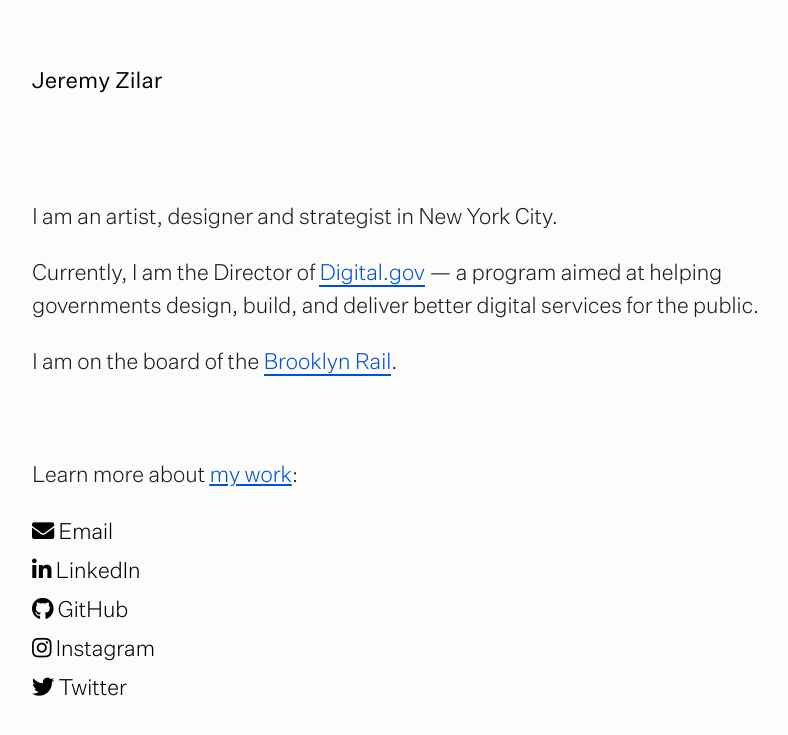
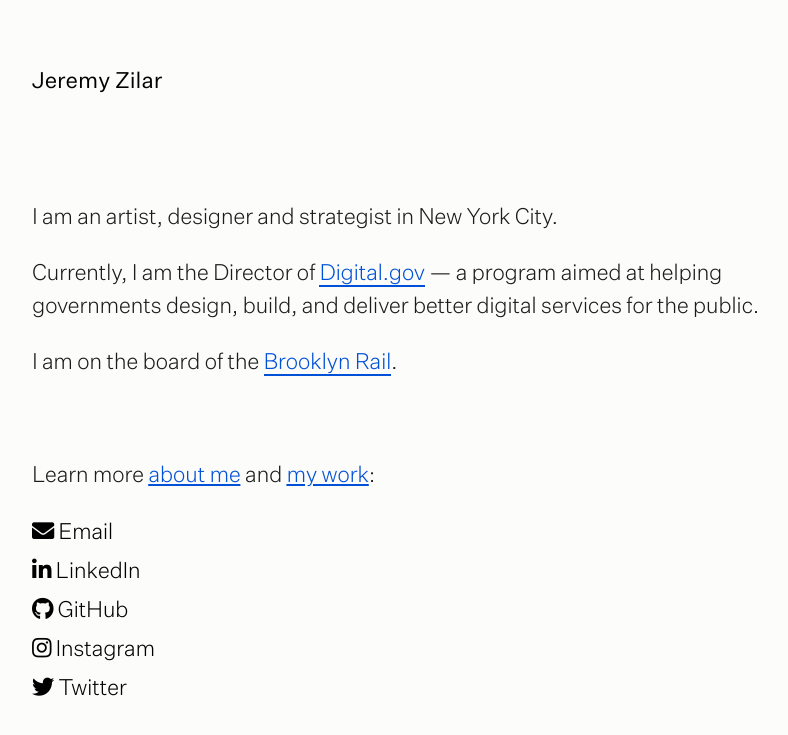
Before and after one commit to jeremyzilar/jeremyzilar.com, a Jekyll site: the page built from index.md, in a window 1280 px wide. Shown: the top 735 px of the page, without its empty margins (40-828 px from the left). Built offline with Jekyll 4.4.1, drawn with Linux system fonts in a browser that asks for light colours; nearby versions of some CDN libraries.

Commit message:
update link to about

```diff
--- a/_includes/elsewhere.html
+++ b/_includes/elsewhere.html
@@ -3,7 +3,7 @@
     <div class="grid-row">
       <div class="grid-col-12 tablet:grid-col-8">
         <div class="content usa-prose">
-          <p>Learn more about <a href="./work/resume/">my work</a>:</p>
+          <p>Learn more <a href="./about/" title="About Jeremy Zilar">about me</a> and <a href="./work/resume">my work</a>:</p>
           <ul>
             <li><a href="./talk" title="email me"><i class="fas fa-envelope"></i> <span>Email</span></a></li>
             <li><a href="https://www.linkedin.com/in/jeremyzilar/" title="Jeremy Zilar on LinkedIn"><i class="fab fa-linkedin-in"></i> <span>LinkedIn</span></a></li>
```
Also changed, not shown: _pages/about.md (+2 -0 lines).
